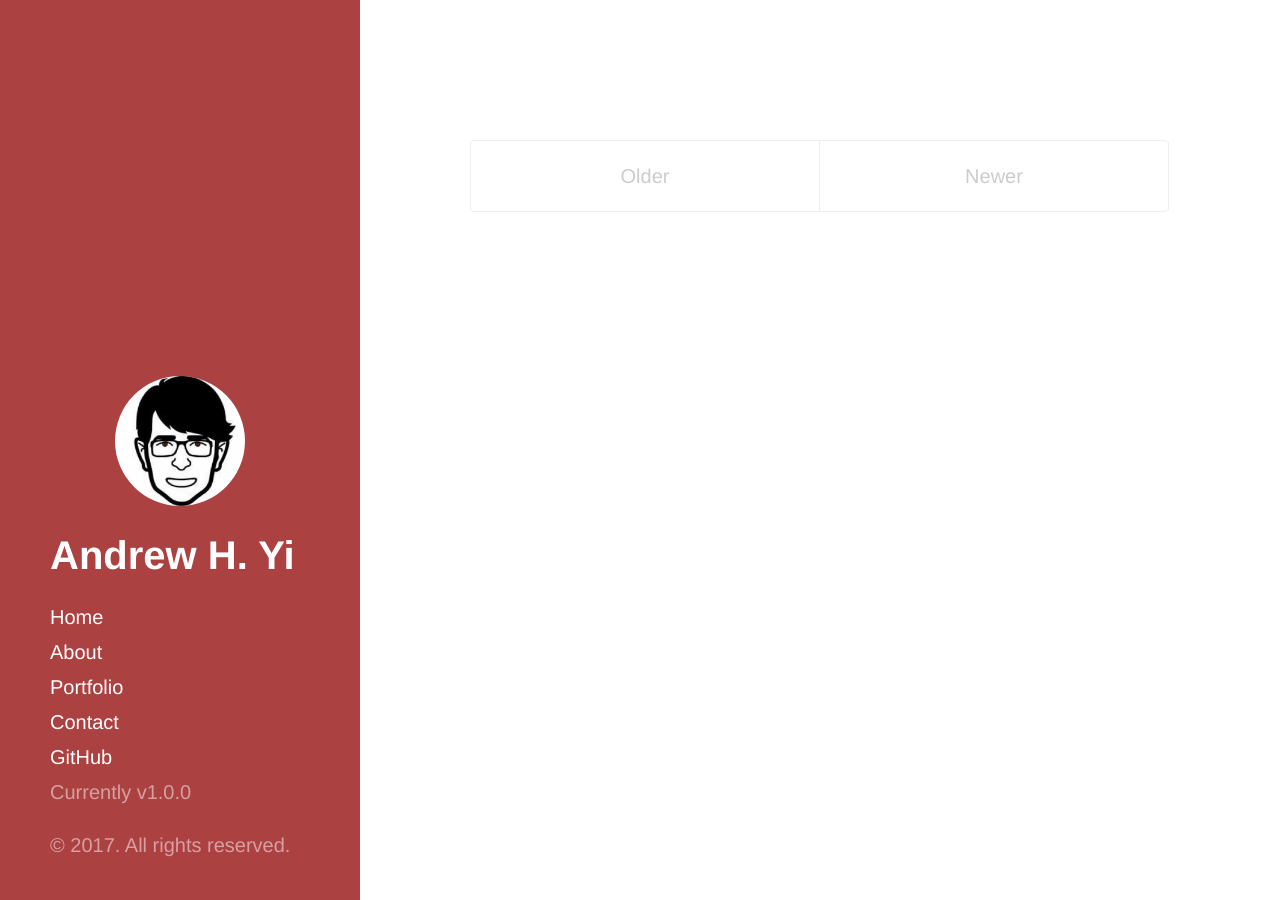
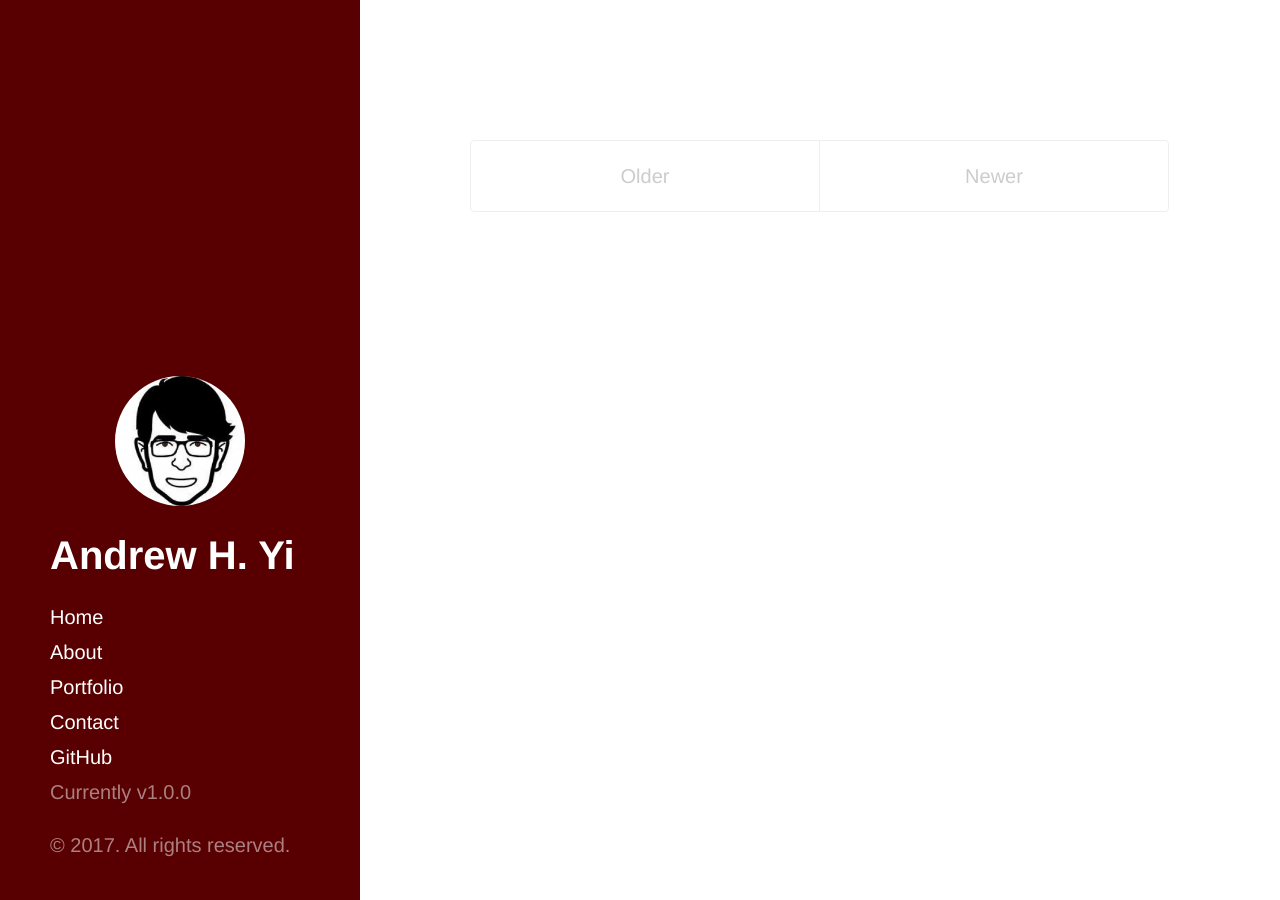
Before and after one commit to AndrewHYi/andrewhyi.github.io, a Jekyll site: the page built from index.html, in a window 1280 px wide. Built offline with Jekyll 4.4.1, drawn with Linux system fonts in a browser that asks for light colours; the list of posts is cut into pages by our own code.

Commit message:
Darker red background for sidebar

```diff
--- a/_sass/_hyde_custom.scss
+++ b/_sass/_hyde_custom.scss
@@ -1,4 +1,4 @@
-$mainRed: #AC4142;
+$mainRed: #580001;
 $white: #FFF;
 
 html {
@@ -26,7 +26,6 @@ html {
   text-align: center;
   padding: 2rem 1rem;
   color: rgba(255,255,255,.5);
-  background-color: #202020;
 }
 
 @media (min-width: 48em) {
@@ -144,6 +143,8 @@ a.sidebar-nav-item:focus {
   }
 }
 
+/* STYLE OVERRIDES */
+
 /* Red */
 .sidebar {
   background-color: $mainRed;
```
